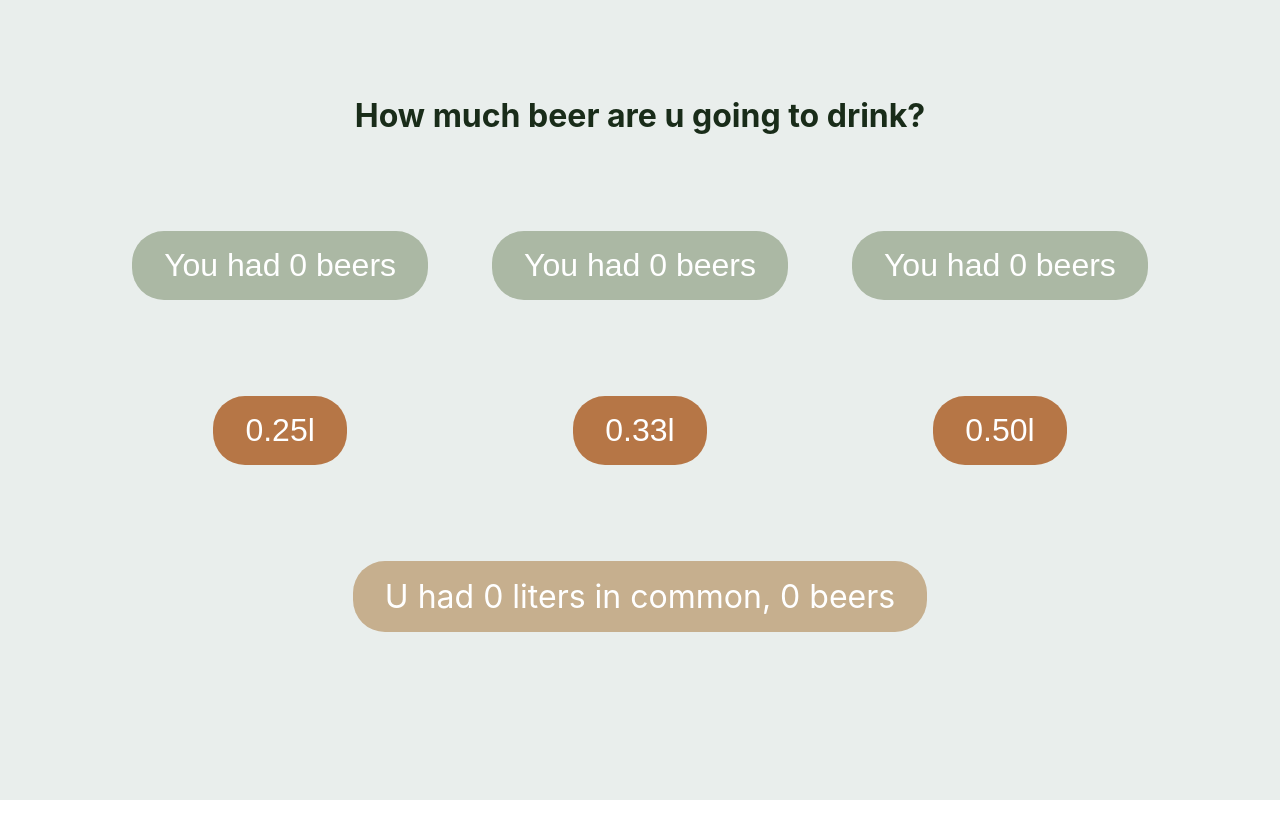
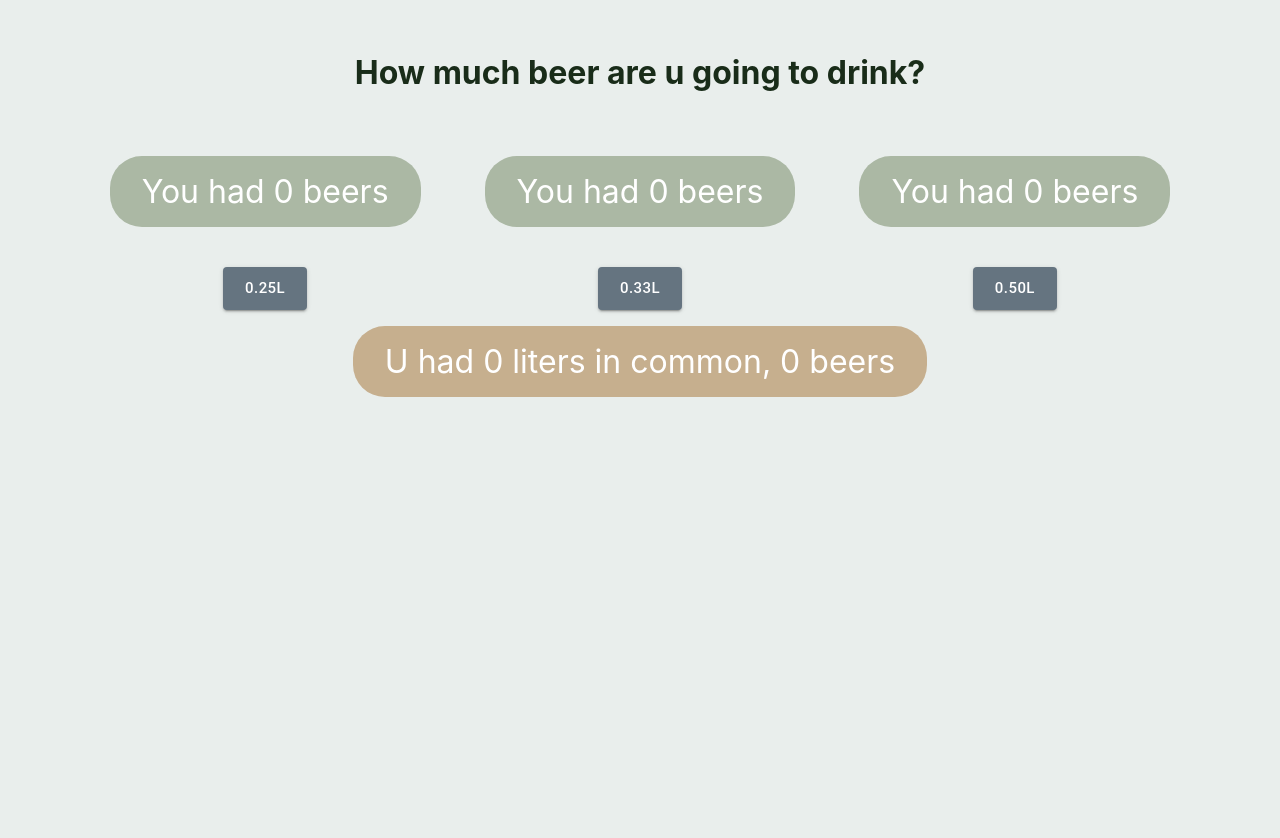
Before and after one commit to InnaMeleshko/beerproject, a React (Create React App) app: page / in a window 1280 px wide. Shown: the top 838 px of the page. Before the commit the page ends 800 px from the top, so only its background shows below. Built offline with nearby package versions, Linux system fonts and the light colour scheme.

Commit message:
add mui and extract button compomemt

```diff
--- a/package.json
+++ b/package.json
@@ -3,6 +3,9 @@
   "version": "0.1.0",
   "private": true,
   "dependencies": {
+    "@emotion/react": "^11.9.0",
+    "@emotion/styled": "^11.8.1",
+    "@mui/material": "^5.8.2",
     "@testing-library/jest-dom": "^5.16.4",
     "@testing-library/react": "^13.1.1",
     "@testing-library/user-event": "^13.5.0",
--- a/src/App.js
+++ b/src/App.js
@@ -1,7 +1,34 @@
 import "./App.scss";
-import "./button/button.scss";
 
 import React, { useState } from "react";
+import VolumeLabel from "./VolumeLabel/VolumeLabel";
+import ButtonVolume from "./Button/Button";
+import { createTheme, ThemeProvider, } from "@mui/material/styles";
+import green from '@mui/material/colors/green';
+
+
+
+
+const theme = createTheme({
+  palette: {
+    primary: {
+      // light: will be calculated from palette.primary.main,
+      main: '#b67646',
+      // dark: will be calculated from palette.primary.main,
+      // contrastText: will be calculated to contrast with palette.primary.main
+    },
+
+    secondary: {
+      main: '#657480',
+
+
+    }
+
+
+  },
+});
+
+
 
 const App = () => {
   const [counter, setCounter] = useState(0);
@@ -29,94 +56,65 @@ const App = () => {
   };
 
   return (
+    <ThemeProvider theme={theme} >
     <div className="Container">
       <div className="Container-inner">
+
         <h1 className="Greeting">How much beer are u going to drink?</h1>
         <div className="App">
           <div className="Buttons-block">
-            <button
-              className="Counter"
-              href="https://reactjs.org"
-              target="_blank"
-              rel="noopener noreferrer"
-            >
-              {" "}
-              You had {counter} beers{" "}
-            </button>
+            <VolumeLabel volume={counter} />
 
-            <button
-              onClick={() => {
-                handlTotal(0.25);
-                handleClick();
-              }}
-              className="App-link"
-              href="https://reactjs.org"
-              target="_blank"
-              rel="noopener noreferrer"
-            >
-              0.25l
-            </button>
+
+
+
+              <ButtonVolume
+                onClick={() => {
+                  handlTotal(0.25);
+                  handleClick();
+                }}
+                volume="0.25"
+              />
+
           </div>
 
+
+
           <div className="Buttons-block">
-            <button
-              className="Counter"
-              href="https://reactjs.org"
-              target="_blank"
-              rel="noopener noreferrer"
-            >
-              {" "}
-              You had {counter2} beers{" "}
-            </button>
-            <button
+            <VolumeLabel volume={counter2} />
+
+
+            <ButtonVolume
               onClick={() => {
                 handlTotal(0.33);
                 handleClick2();
               }}
-              className="App-link"
-              href="https://reactjs.org"
-              target="_blank"
-              rel="noopener noreferrer"
-            >
-              0.33l
-            </button>
+              volume="0.33"
+            />
+
           </div>
 
           <div className="Buttons-block">
-            <button
-              className="Counter"
-              href="https://reactjs.org"
-              target="_blank"
-              rel="noopener noreferrer"
-            >
-              {" "}
-              You had {counter3} beers{" "}
-            </button>
-            <button
+            <VolumeLabel volume={counter3} />
+            <ButtonVolume
               onClick={() => {
                 handlTotal(0.5);
                 handleClick3();
               }}
-              className="App-link"
-              href="https://reactjs.org"
-              target="_blank"
-              rel="noopener noreferrer"
-            >
-              0.50l
-            </button>
+              volume="0.50"
+            />
           </div>
         </div>
 
-        <span
-          className="total"
-          href="https://reactjs.org"
-          target="_blank"
-          rel="noopener noreferrer"
-        >
-          U had {total} liters in common, {counter + counter2 + counter3} beers
-        </span>
+        <VolumeLabel
+          label={"U had " + total + " liters in common,"}
+          style={{ backgroundColor: "#c6af8e" }}
+          volume={counter + counter2 + counter3}
+        />
+
       </div>
     </div>
+    </ThemeProvider>
   );
 };
 
--- a/src/App.scss
+++ b/src/App.scss
@@ -3,6 +3,8 @@
   background-color: #e9eeec;
   justify-content: center;
   height: 100vh;
+  padding-top: 2em;
+  padding-bottom: 2em;
 }
 
 .Container-inner {
@@ -12,7 +14,6 @@
 }
 
 .Greeting {
-  margin-top: 3em;
   margin-bottom: 2em;
   text-align: center;
   color: #192c19;
@@ -30,3 +31,16 @@
   align-items: center;
   justify-content: space-between;
 }
+
+span {
+  padding: 0.5em 1em;
+  border: none;
+  border-radius: 1em;
+  font-size: 2em;
+}
+
+.total {
+  background-color: #c6af8e;
+  color: #fff;
+  margin-top: 2em;
+}
--- /dev/null
+++ b/src/VolumeLabel/VolumeLabel.jsx
@@ -0,0 +1,16 @@
+import styles from "./VolumeLabel.module.scss";
+import React from "react";
+
+
+function VolumeLabel(props) {
+  const ending = props.volume === 1 ? "beer" : "beers";
+  const label = props.label ? props.label : "You had";
+
+  return (
+    <span style={props.style} className={styles.label}>
+      {label} {props.volume} {ending}
+    </span>
+  );
+}
+
+export default VolumeLabel;
--- /dev/null
+++ b/src/VolumeLabel/VolumeLabel.module.scss
@@ -0,0 +1,6 @@
+.label {
+  background-color: #abb8a4;
+  color: #fff;
+  margin-right: 1em;
+  margin-left: 1em;
+}
--- /dev/null
+++ b/src/button/Button.module.scss
@@ -0,0 +1,20 @@
+.button {
+  margin-top: 2em;
+  padding: 0.5em 1em;
+  border: none;
+  border-radius: 1em;
+  font-size: 2em;
+  cursor: pointer;
+  margin-bottom: 2em;
+
+  background-color: #b67646;
+  color: #fff;
+
+  &:hover {
+    background-color: #b7582a;
+  }
+
+  &:active {
+    background-color: #e1c639;
+  }
+}
--- a/src/button/button.jsx
+++ b/src/button/button.jsx
@@ -0,0 +1,20 @@
+import styles from "./Button.module.scss";
+import React from "react";
+import Button from '@mui/material/Button';
+import Box from '@mui/material/Box';
+
+
+
+
+function ButtonVolume(props) {
+  return (
+    <Box m={2} pt={3}>
+    <Button  variant='contained' color='secondary' size='large' onClick={props.onClick} className={styles.button}>
+      {" "}
+      {props.volume}l{" "}
+    </Button>
+    </Box>
+  );
+}
+
+export default ButtonVolume;
--- a/src/button/button.scss
+++ /dev/null
@@ -1,44 +0,0 @@
-button {
-  margin-top: 1em;
-  padding: 0.5em 1em;
-  border: none;
-  border-radius: 1em;
-  font-size: 2em;
-  cursor: pointer;
-  margin-bottom: 1em;
-}
-
-span {
-  padding: 0.5em 1em;
-  border: none;
-  border-radius: 1em;
-  font-size: 2em;
-}
-
-.App-link {
-  margin-top: 2em;
-  background-color: #b67646;
-  color: #fff;
-  margin-bottom: 1em;
-
-  &:hover {
-    background-color: #b7582a;
-  }
-
-  &:active {
-    background-color: #e1c639;
-  }
-}
-
-.Counter {
-  background-color: #abb8a4;
-  color: #fff;
-  margin-right: 1em;
-  margin-left: 1em;
-}
-
-.total {
-  background-color: #c6af8e;
-  color: #fff;
-  margin-top: 2em;
-}
```
Also changed, not shown: 1 other file (tests, documents, lock files or other folders).
